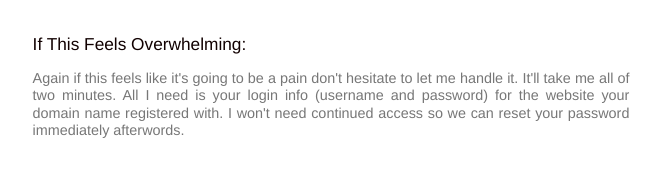
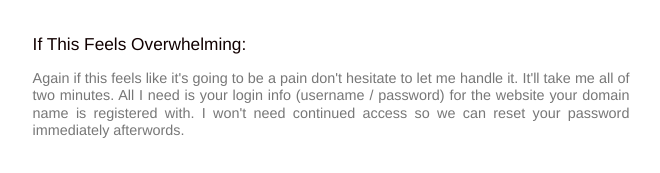
Before and after one commit to tombetthauser/artpages2, a plain HTML site: page existingdomain.html in a window 1280 px wide. Shown: the part 523-696 px from the top of the page, 309-969 px from the left. Drawn offline with Linux system fonts and the light colour scheme.

Commit message:
spelling

```diff
--- a/existingdomain.html
+++ b/existingdomain.html
@@ -72,7 +72,7 @@
 <h7>If This Feels Overwhelming:</h7>
 
 <p>
-  Again if this feels like it's going to be a pain don't hesitate to let me handle it. It'll take me all of two minutes. All I need is your login info (username and password) for the website your domain name registered with. I won't need continued access so we can reset your password immediately afterwords.
+  Again if this feels like it's going to be a pain don't hesitate to let me handle it. It'll take me all of two minutes. All I need is your login info (username / password) for the website your domain name is registered with. I won't need continued access so we can reset your password immediately afterwords.
 </p>
 
 <!-- <p>
```
